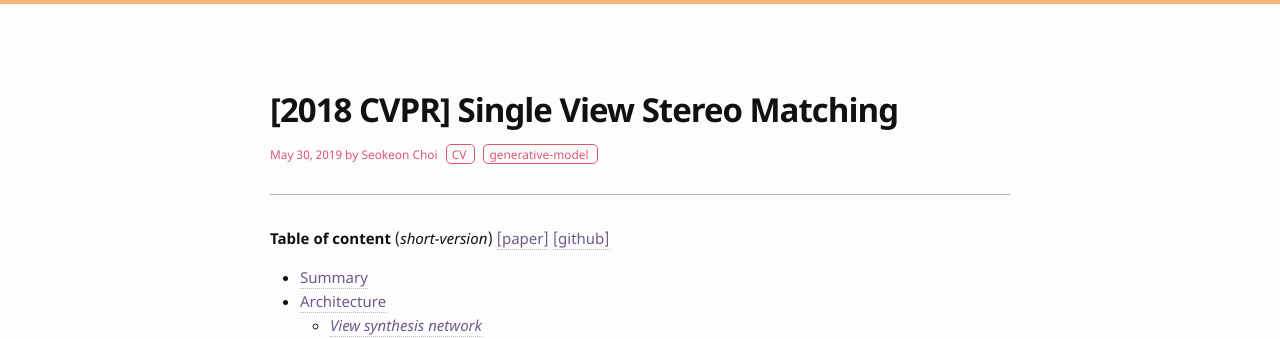
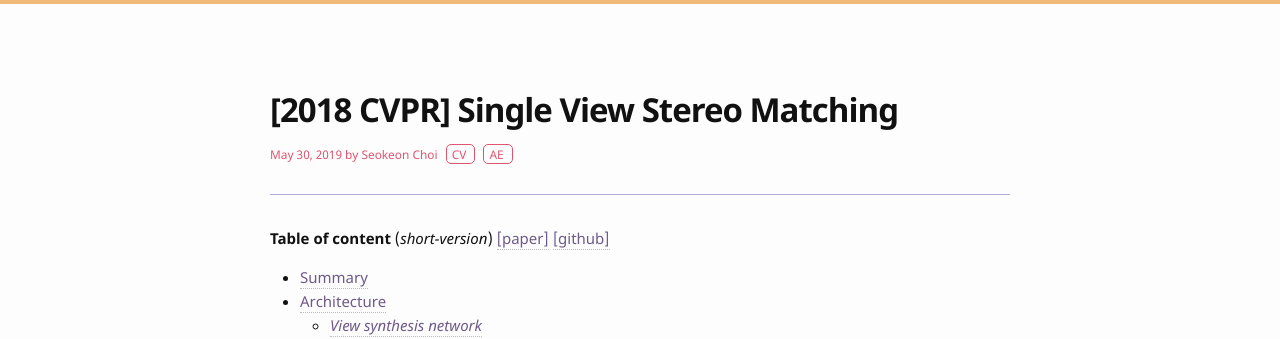
Before and after one commit to bismex/bismex.github.io, a Jekyll site: the page built from _posts/2019-05-30-SVSM.md, in a window 1280 px wide and 900 px high. Shown: the top 339 px of the window. Built offline with Jekyll 4.4.1, drawn with Linux system fonts in a browser that asks for light colours.

Commit message:
Update 2019-05-30-SVSM.md

```diff
--- a/_posts/2019-05-30-SVSM.md
+++ b/_posts/2019-05-30-SVSM.md
@@ -2,7 +2,7 @@
 layout: post
 title: "[2018 CVPR] Single View Stereo Matching"
 date: 2019-05-30 14:30:00
-tags: CV generative-model
+tags: CV AE
 ---
 
 <!--more-->
```
